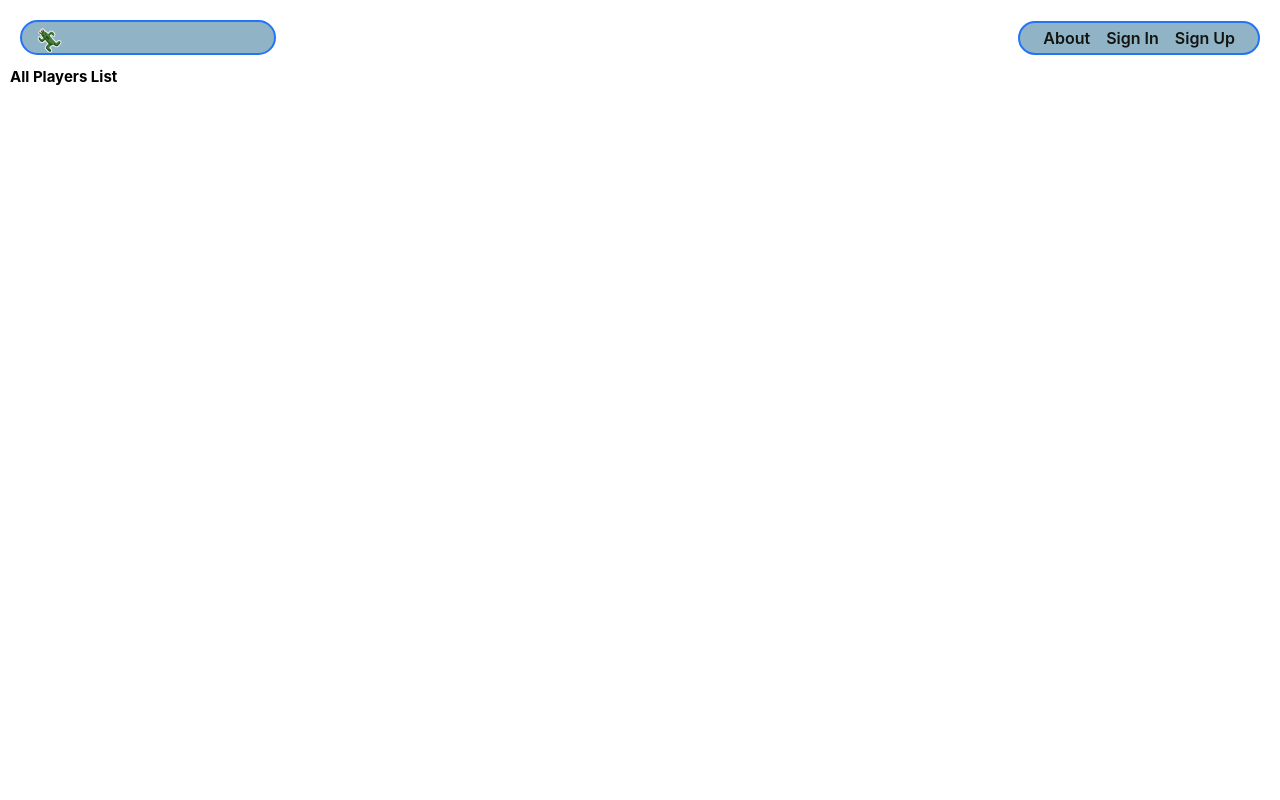
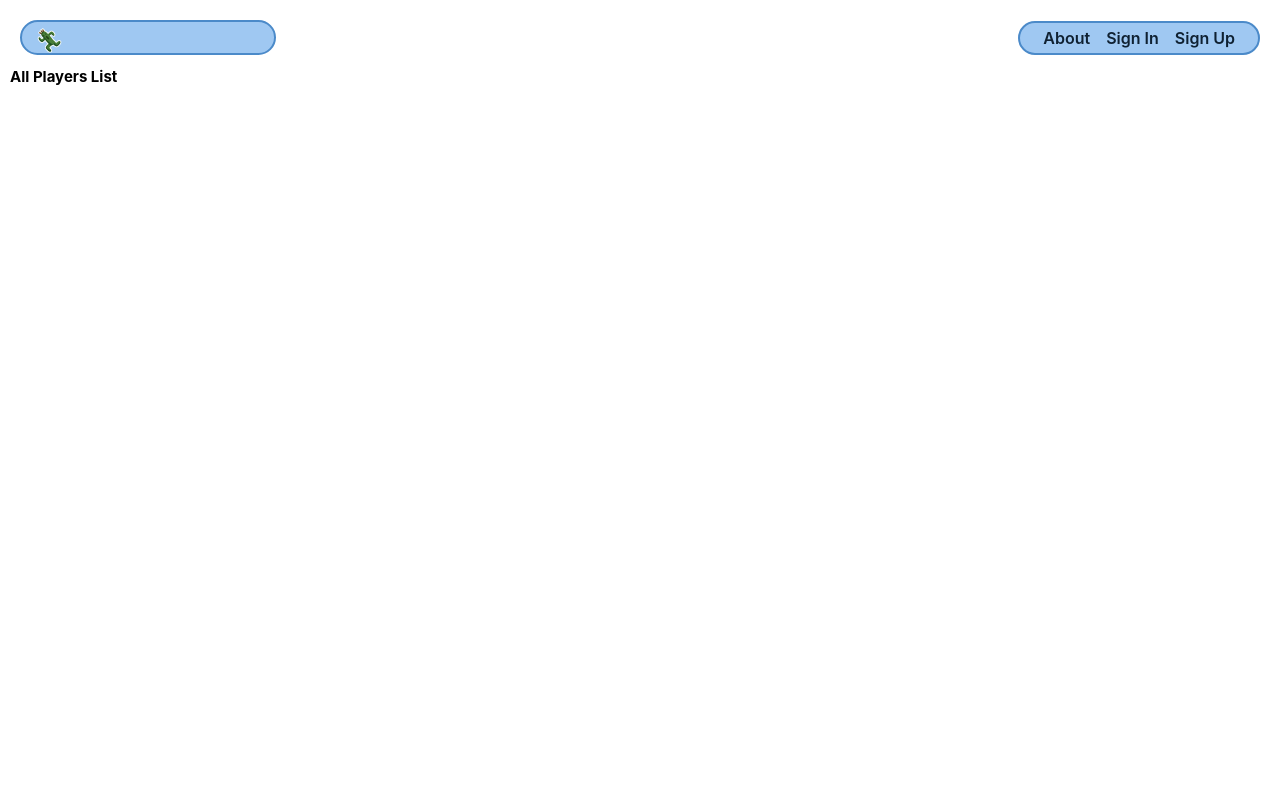
Before and after one commit to kei-the-gae/ffxiv-recruitment-tracker, a Django app: page /players/ in a window 1280 px wide. Run offline with Django 5.2, Linux system fonts and the light colour scheme; data that the repository does not hold is empty.

Commit message:
Changes made to index.css and base.css - mostly colors

```diff
--- a/main_app/static/css/base.css
+++ b/main_app/static/css/base.css
@@ -29,10 +29,10 @@ body {
     'Oxygen', 'Ubuntu', 'Cantarell', 'Fira Sans', 'Droid Sans',
     'Helvetica Neue', sans-serif;
   min-height: 100vh;
-  --nav-bg: rgba(104, 197, 248, 0.7);
-  --nav-bg-ff: rgba(104, 197, 248, 0.9);
-  --borders: rgb(36, 116, 248) solid 2px;
-  --text-color: rgb(17, 20, 17);
+  --nav-bg: #9fc8f2;
+  --nav-bg-ff: #9fc8f2;
+  --borders: #4b8ac9 solid 2px;
+  --text-color: #0f2132;
   --link-hover-color: rgb(16, 56, 158);
   --button-bg: rgb(245, 245, 245);
   --button-bg-hover: rgb(226, 226, 226);
@@ -40,7 +40,7 @@ body {
   --warn: rgb(255, 102, 0);
   --danger: rgb(220, 20, 30);
   --secondary: rgb(57, 57, 57);
-  --card-box-shadow: 5px 5px 6px -1px #aaa;
+  --card-box-shadow: 5px 5px 6px -1px #aaaaaa;
   --font-xtreme: 4.2rem;
   --font-xxl: 3.6rem;
   --font-xl: 2.4rem;
@@ -270,7 +270,7 @@ nav li {
 
     nav,
     .header-logo-container {
-      background: rgba(70, 129, 161, 0.6);
+      background: #9fc8f2;
       -webkit-backdrop-filter: blur(3px);
       backdrop-filter: blur(3px);
     }
--- a/main_app/static/css/users/index.css
+++ b/main_app/static/css/users/index.css
@@ -6,8 +6,8 @@
   }
 
   .box {
-    background-color: rgb(244, 231, 221);
-    color: rgba(65, 34, 25, 0.9);
+    background-color: #ffffff;
+    color: #0c2d4c;
     width: 275px;
     margin: 10px;
     border: var(--borders);
```
